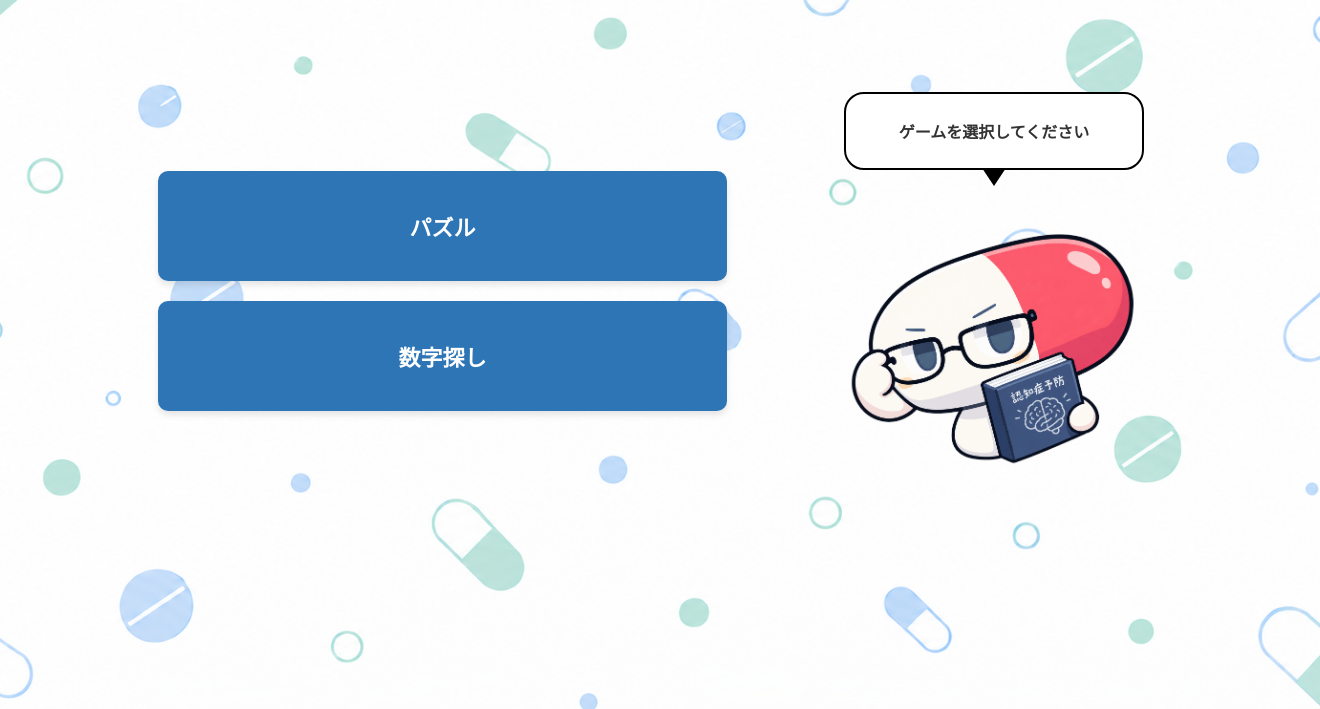
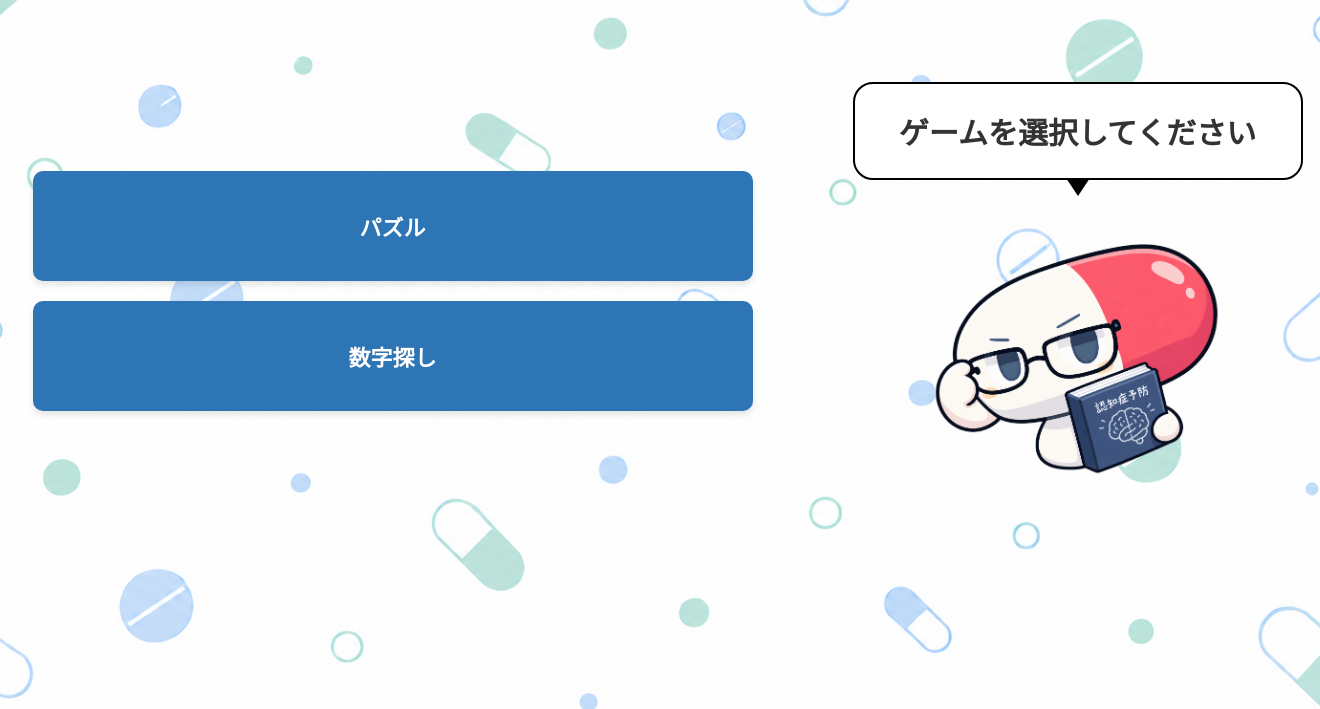
Before and after one commit to sinon0215/MediThink, a PHP site: page /game_select.php in a window 1320 px wide. Shown: the part 91-800 px from the top of the page. Run offline with PHP 8.4, Linux system fonts and the light colour scheme; a user stored in the database is signed in; data comes from the database, SQL or seed files in the repository.

Commit message:
ゲームスタート画面位置調整

```diff
--- a/css/game_start.css
+++ b/css/game_start.css
@@ -200,13 +200,13 @@ body {
 .character-comment {
     position: relative;
 
-    max-width: 300px;
+    max-width: 600px;
     width: 90%;
 
     border: 2px solid #000000;
     background-color: #ffffff;
 
-    font-size: 16px;
+    font-size: 30px;
     font-weight: bold;
     text-align: center;
     border-radius: 20px;
@@ -277,8 +277,8 @@ body {
 /* 左側：ゲームメニュー */
 .menu-btn {
     flex: 1;
-    min-width: 0;
-    max-width: 1000px;
+    min-width: 500;
+    max-width: 800px;
 
     display: flex;
     flex-direction: column;
@@ -288,7 +288,7 @@ body {
 
 /* 右側：キャラクターエリア */
 .character-area {
-    width: 400px;
+    width: 500px;
     flex-shrink: 0;
 
     display: flex;
--- a/medi_game_start.php
+++ b/medi_game_start.php
@@ -87,7 +87,6 @@ try {
     <!-- メインコンテンツ (.main-container) -->
     <main class="main-container">
         <a href="game_suuzisagashi.php" class="medium-btn">スタート</a>
-
     </main>
 
 </body>
```
